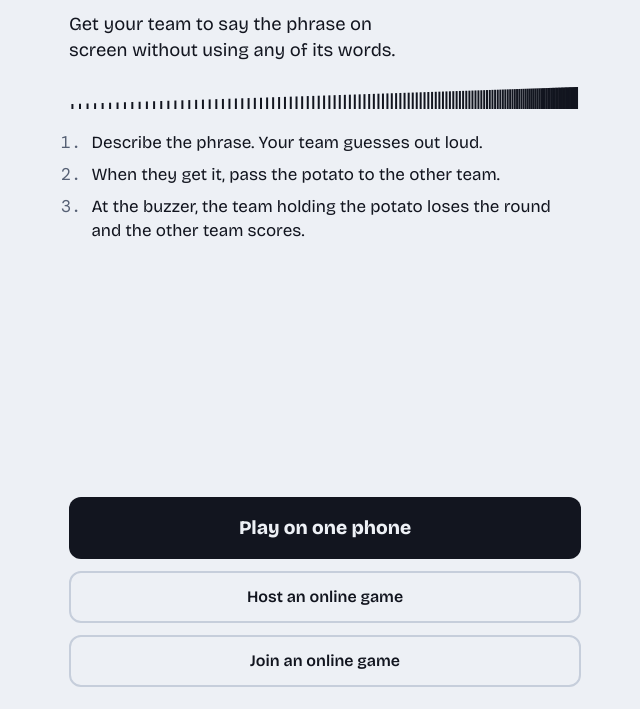
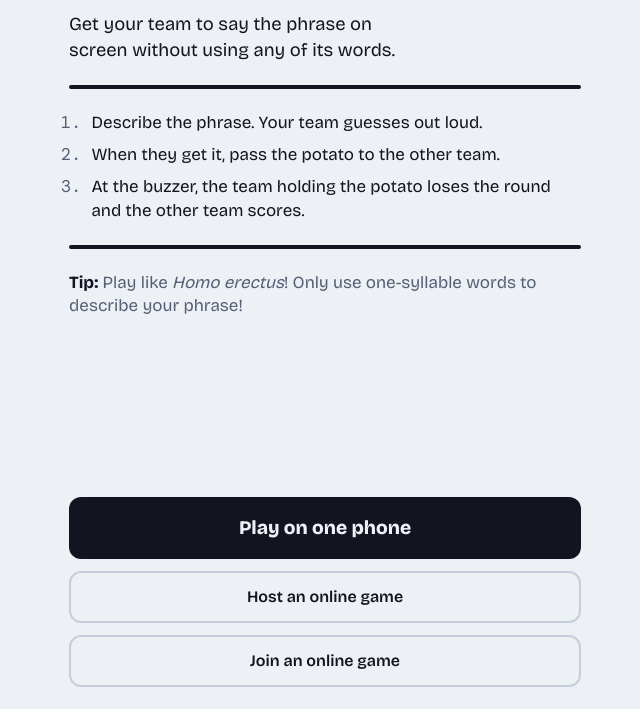
Before and after one commit to isobotka/game-website, a plain HTML site: page phrase-potato/index.html in a window 1280 px wide. Shown: the part 91-800 px from the top of the page, without its empty margins (315-955 px from the left). Drawn offline with nearby package versions, Linux system fonts and the light colour scheme.

Commit message:
Cleanup and tip

```diff
--- a/phrase-potato/index.html
+++ b/phrase-potato/index.html
@@ -19,13 +19,17 @@
       <h1>Phrase Potato</h1>
       <p class="lede">Get your team to say the phrase on screen without using any of its words.</p>
 
-      <svg class="beats" id="beats" viewBox="0 0 300 24" preserveAspectRatio="none" aria-hidden="true" focusable="false"></svg>
+      <hr class="bar-rule">
 
       <ol class="rules">
         <li>Describe the phrase. Your team guesses out loud.</li>
         <li>When they get it, pass the potato to the other team.</li>
         <li>At the buzzer, the team holding the potato loses the round and the other team scores.</li>
       </ol>
+
+      <hr class="bar-rule">
+
+      <p class="tip"><strong>Tip:</strong> Play like <em>Homo erectus</em>! Only use one-syllable words to describe your phrase!</p>
 
       <div class="spacer"></div>
       <div class="actions">
--- a/phrase-potato/style.css
+++ b/phrase-potato/style.css
@@ -89,9 +89,10 @@ p { margin: 0; }
 }
 .hint { color: var(--muted); text-transform: none; letter-spacing: .02em; font-size: .82rem; }
 
-/* The beat strip: a picture of the beeps speeding up */
-.beats { display: block; width: 100%; height: 24px; color: var(--fg); }
-.beats line { stroke: currentColor; stroke-width: 2; }
+/* Divider between the intro and the rules */
+.bar-rule { width: 100%; height: 4px; margin: 0; border: 0; border-radius: 2px; background: var(--fg); }
+.tip { color: var(--muted); }
+.tip strong { color: var(--fg); }
 
 ol.rules { margin: 0; padding-left: 1.4rem; display: grid; gap: 8px; }
 ol.rules li::marker { font-family: var(--mono); color: var(--muted); }
--- a/phrase-potato/ui.js
+++ b/phrase-potato/ui.js
@@ -35,28 +35,6 @@
   }
 
   /* ---------- mode and setup screens ---------- */
-  // Time between beeps. Starts slow, ends frantic.
-  function gap(p) { return 900 - 770 * Math.pow(p, 1.5); }
-
-  function drawBeats() {
-    var NS = 'http://www.w3.org/2000/svg';
-    var svg = $('beats');
-    var total = 60, t = 0;
-    while (t < total) {
-      var p = t / total;
-      var x = 2 + p * 296;
-      var h = 5 + p * 17;
-      var line = document.createElementNS(NS, 'line');
-      line.setAttribute('x1', x.toFixed(2));
-      line.setAttribute('x2', x.toFixed(2));
-      line.setAttribute('y1', '24');
-      line.setAttribute('y2', (24 - h).toFixed(2));
-      line.setAttribute('vector-effect', 'non-scaling-stroke');
-      svg.appendChild(line);
-      t += gap(p) / 1000;
-    }
-  }
-
   function buildCats() {
     var box = $('cats');
     PP.DECK_KEYS.forEach(function (k) {
@@ -110,7 +88,6 @@
 
   function initSetup() {
     buildCats();
-    drawBeats();
     $('len-' + settings.length).checked = true;
     $('tgt-' + settings.target).checked = true;
     $('sound').checked = settings.sound;
@@ -197,6 +174,9 @@
   // Each device runs its own beeps from the time left in the latest view.
   // They are only for feel: the host's timer decides when the buzzer goes.
   var clock = { endsAt: 0, total: 0, timer: null };
+
+  // Time between beeps. Starts slow, ends frantic.
+  function gap(p) { return 900 - 770 * Math.pow(p, 1.5); }
 
   function pulse() {
     try {
```
